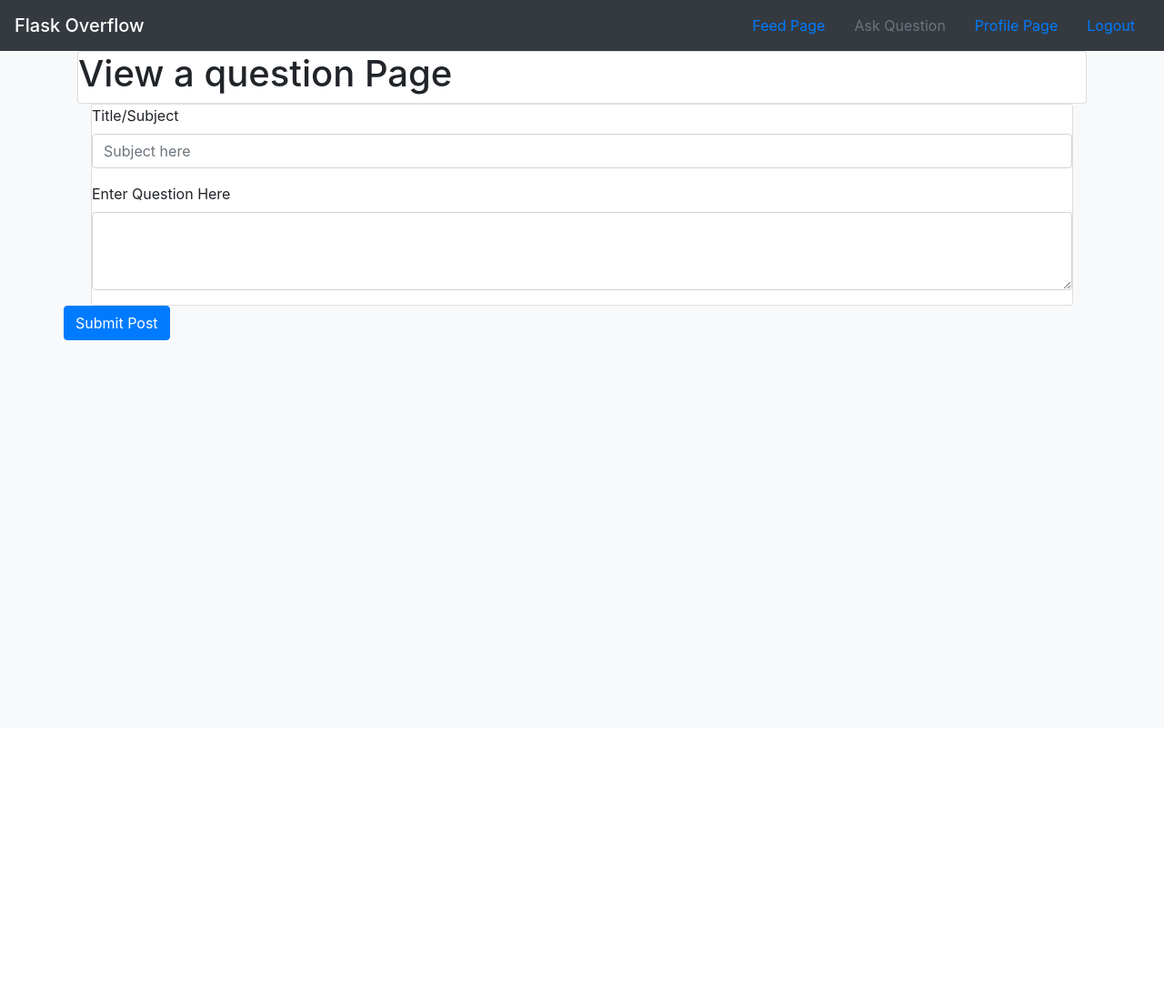
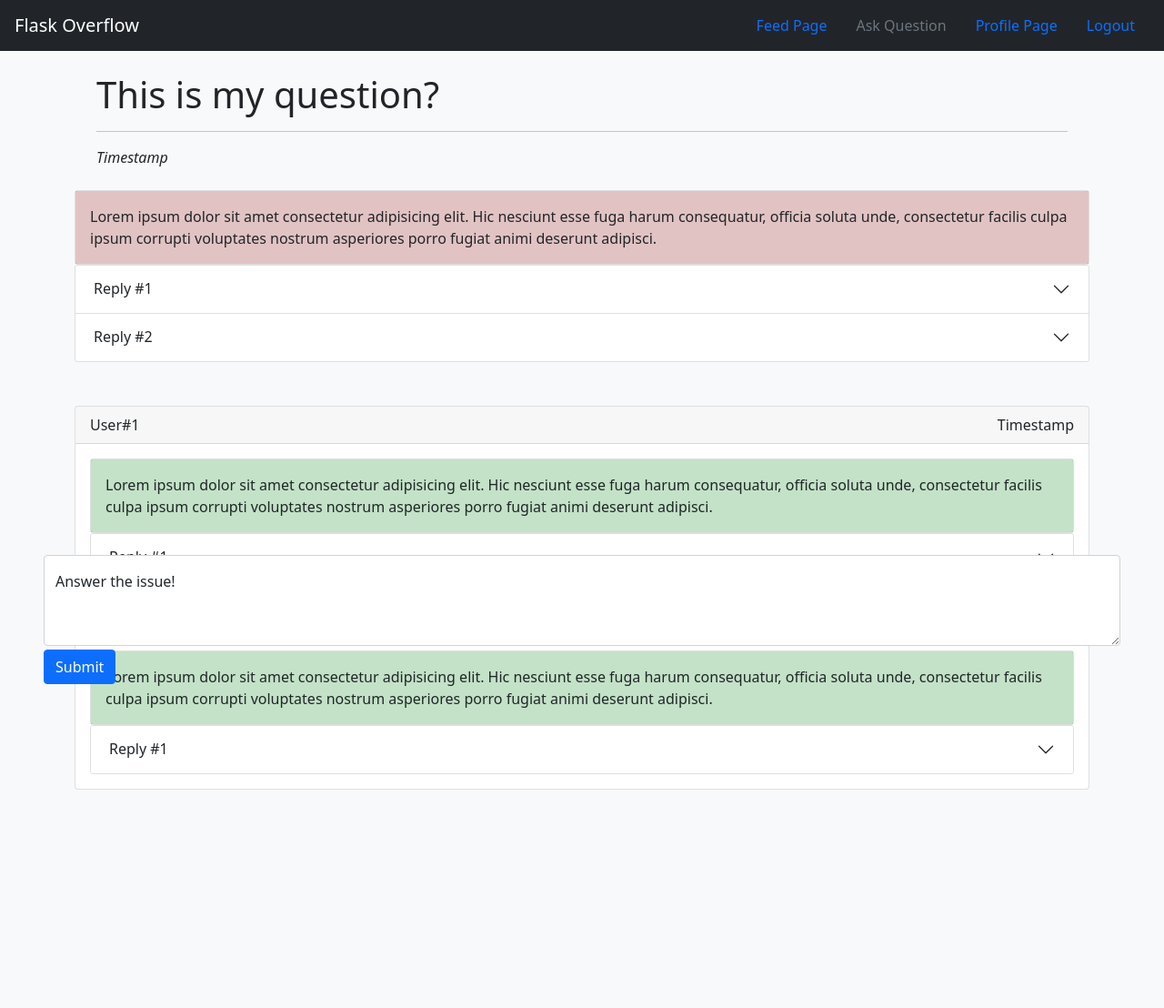
Before and after one commit to amill251/3155-Q-A-Project, a Flask app: template flask_app/templates/viewquestion.html in a window 1280 px wide. Shown: the top 1108 px of the page at 91% size. Before the commit the page ends 374 px from the top, so only its background shows below. Run offline with Flask 2, Linux system fonts and the light colour scheme; the template is opened without the code that fills it, so the values that code supplies are empty; some libraries are stand-ins or nearby versions.

Commit message:
created view-question page

```diff
--- a/flask_app/templates/viewquestion.html
+++ b/flask_app/templates/viewquestion.html
@@ -6,12 +6,23 @@
   <meta name="viewport" content="width=device-width, initial-scale=1.0">
   <meta http-equiv="X-UA-Compatible" content="ie=edge">
   <link rel="stylesheet" type="text/css" href="{{ url_for('static',filename='styles/feedstyle.css') }}">
-    <link rel="stylesheet" href="https://stackpath.bootstrapcdn.com/bootstrap/4.3.1/css/bootstrap.min.css" integrity="sha384-ggOyR0iXCbMQv3Xipma34MD+dH/1fQ784/j6cY/iJTQUOhcWr7x9JvoRxT2MZw1T" crossorigin="anonymous">
-    <script src="https://code.jquery.com/jquery-3.6.0.min.js" integrity="sha256-/xUj+3OJU5yExlq6GSYGSHk7tPXikynS7ogEvDej/m4=" crossorigin="anonymous"></script>
-    <script src="https://cdnjs.cloudflare.com/ajax/libs/popper.js/1.14.7/umd/popper.min.js" integrity="sha384-UO2eT0CpHqdSJQ6hJty5KVphtPhzWj9WO1clHTMGa3JDZwrnQq4sF86dIHNDz0W1" crossorigin="anonymous"></script>
-    <script src="https://stackpath.bootstrapcdn.com/bootstrap/4.3.1/js/bootstrap.min.js" integrity="sha384-JjSmVgyd0p3pXB1rRibZUAYoIIy6OrQ6VrjIEaFf/nJGzIxFDsf4x0xIM+B07jRM" crossorigin="anonymous"></script>
+  <link rel="stylesheet" href="https://stackpath.bootstrapcdn.com/bootstrap/4.3.1/css/bootstrap.min.css"
+    integrity="sha384-ggOyR0iXCbMQv3Xipma34MD+dH/1fQ784/j6cY/iJTQUOhcWr7x9JvoRxT2MZw1T" crossorigin="anonymous">
+  <script src="https://code.jquery.com/jquery-3.6.0.min.js"
+    integrity="sha256-/xUj+3OJU5yExlq6GSYGSHk7tPXikynS7ogEvDej/m4=" crossorigin="anonymous"></script>
+  <script src="https://cdnjs.cloudflare.com/ajax/libs/popper.js/1.14.7/umd/popper.min.js"
+    integrity="sha384-UO2eT0CpHqdSJQ6hJty5KVphtPhzWj9WO1clHTMGa3JDZwrnQq4sF86dIHNDz0W1"
+    crossorigin="anonymous"></script>
+  <script src="https://stackpath.bootstrapcdn.com/bootstrap/4.3.1/js/bootstrap.min.js"
+    integrity="sha384-JjSmVgyd0p3pXB1rRibZUAYoIIy6OrQ6VrjIEaFf/nJGzIxFDsf4x0xIM+B07jRM"
+    crossorigin="anonymous"></script>
   <script src="{{ url_for('static',filename='scripts/index.js') }}"></script>
   <script src="{{ url_for('static',filename='scripts/viewquestion.js') }}"></script>
+  <link href="https://cdn.jsdelivr.net/npm/bootstrap@5.1.3/dist/css/bootstrap.min.css" rel="stylesheet"
+    integrity="sha384-1BmE4kWBq78iYhFldvKuhfTAU6auU8tT94WrHftjDbrCEXSU1oBoqyl2QvZ6jIW3" crossorigin="anonymous">
+  <script src="https://cdn.jsdelivr.net/npm/bootstrap@5.1.3/dist/js/bootstrap.bundle.min.js"
+    integrity="sha384-ka7Sk0Gln4gmtz2MlQnikT1wXgYsOg+OMhuP+IlRH9sENBO0LRn5q+8nbTov4+1p"
+    crossorigin="anonymous"></script>
   <title>QnA Ask Question</title>
 </head>
 
@@ -33,29 +44,131 @@
       </li>
     </ul>
   </nav>
-    <div class="container">
+  <div class="container" style="margin-bottom: 20%;">
     <div class="justify-content-center">
       <div class="row">
         <div class="col-12">
-                  <div class="h-100px card">
-                      <h1>View a question Page</h1>
+          <div class="m-4">
+            <h1 class="question-title">This is my question?</h1>
+            <hr>
+            <span><em>Timestamp</em></span>
           </div>
-                  <div class="col-12">
-                    <div class="h-100px card">
-                        <form>
-                            <div class="form-group">
-                              <label for="title-subject-post">Title/Subject</label>
-                              <input class="form-control" id="title-subject-post" placeholder="Subject here">
+          <div class="card">
+            <div class="card-body" style="background-color: rgba(167, 73, 73, 0.329);">
+              Lorem ipsum dolor sit amet consectetur adipisicing elit. Hic nesciunt esse fuga harum consequatur, officia
+              soluta unde, consectetur facilis culpa ipsum corrupti voluptates nostrum asperiores porro fugiat animi
+              deserunt adipisci.
             </div>
-                            <div class="form-group">
-                              <label for="question-contents">Enter Question Here</label>
-                              <textarea class="form-control" id="question-contents" rows="3"></textarea>
           </div>
-                        </form>
+          <div class="accordion">
+            <div class="accordion-item">
+              <h2 class="accordion-header" id="flush-q-headingOne">
+                <button class="accordion-button collapsed" type="button" data-bs-toggle="collapse"
+                  data-bs-target="#flush-q-collapseOne">
+                  Reply #1
+                </button>
+              </h2>
+              <div id="flush-q-collapseOne" class="accordion-collapse collapse">
+                <div class="accordion-body">
+                  <p>Lorem ipsum dolor sit amet consectetur adipisicing elit. Possimus odit facere voluptatem esse
+                    expedita non odio voluptas quos dolore vel, eos unde, maxime sequi quisquam eligendi, cumque itaque
+                    officiis distinctio?</p>
                 </div>
               </div>
             </div>
-              <input class="btn btn-primary" type="submit" value="Submit Post" onclick="submitPost()">
+            <div class="accordion-item">
+              <h2 class="accordion-header" id="flush-q-headingTwo">
+                <button class="accordion-button collapsed" type="button" data-bs-toggle="collapse"
+                  data-bs-target="#flush-q-collapseTwo">
+                  Reply #2
+                </button>
+              </h2>
+              <div id="flush-q-collapseTwo" class="accordion-collapse collapse">
+                <div class="accordion-body">
+                  <p>Lorem ipsum dolor sit amet consectetur adipisicing elit. Possimus odit facere voluptatem esse
+                    expedita non odio voluptas quos dolore vel, eos unde, maxime sequi quisquam eligendi, cumque itaque
+                    officiis distinctio?</p>
+                </div>
+              </div>
+            </div>
+          </div>
+          <div class="mt-5">
+            <div class="card">
+              <div class="card-header">
+                <div class="row">
+                  <div class="col-8">User#1</div>
+                  <div class="col-4 text-end">Timestamp</div>
+                </div>
+              </div>
+              <div class="card-body">
+                <div class="card mt-0">
+                  <div class="card-body" style="background-color: rgba(73, 167, 86, 0.329);">
+                    Lorem ipsum dolor sit amet consectetur adipisicing elit. Hic nesciunt esse fuga harum consequatur,
+                    officia soluta unde, consectetur facilis culpa ipsum corrupti voluptates nostrum asperiores porro
+                    fugiat animi deserunt adipisci.
+                  </div>
+                </div>
+                <div class="accordion">
+                  <div class="accordion-item">
+                    <h2 class="accordion-header" id="flush-a-headingOne">
+                      <button class="accordion-button collapsed" type="button" data-bs-toggle="collapse"
+                        data-bs-target="#flush-a-collapseOne">
+                        Reply #1
+                      </button>
+                    </h2>
+                    <div id="flush-a-collapseOne" class="accordion-collapse collapse">
+                      <div class="accordion-body">
+                        <p>Lorem ipsum dolor sit amet consectetur adipisicing elit. Possimus odit facere voluptatem esse
+                          expedita non odio voluptas quos dolore vel, eos unde, maxime sequi quisquam eligendi, cumque
+                          itaque officiis distinctio?</p>
+                      </div>
+                    </div>
+                  </div>
+                </div>
+              </div>
+            </div>
+            <div class="card">
+              <div class="card-header">
+                <div class="row">
+                  <div class="col-8">User#2</div>
+                  <div class="col-4 text-end">Timestamp</div>
+                </div>
+              </div>
+              <div class="card-body">
+                <div class="card mt-0">
+                  <div class="card-body" style="background-color: rgba(73, 167, 86, 0.329);">
+                    Lorem ipsum dolor sit amet consectetur adipisicing elit. Hic nesciunt esse fuga harum consequatur,
+                    officia soluta unde, consectetur facilis culpa ipsum corrupti voluptates nostrum asperiores porro
+                    fugiat animi deserunt adipisci.
+                  </div>
+                </div>
+                <div class="accordion">
+                  <div class="accordion-item">
+                    <h2 class="accordion-header" id="flush-a-headingOne">
+                      <button class="accordion-button collapsed" type="button" data-bs-toggle="collapse"
+                        data-bs-target="#flush-a-collapseOne">
+                        Reply #1
+                      </button>
+                    </h2>
+                    <div id="flush-a-collapseOne" class="accordion-collapse collapse">
+                      <div class="accordion-body">
+                        <p>Lorem ipsum dolor sit amet consectetur adipisicing elit. Possimus odit facere voluptatem esse
+                          expedita non odio voluptas quos dolore vel, eos unde, maxime sequi quisquam eligendi, cumque
+                          itaque officiis distinctio?</p>
+                      </div>
+                    </div>
+                  </div>
+                </div>
+              </div>
+            </div>
+          </div>
+          <div class="fixed-bottom m-5">
+            <div class="form-floating">
+              <textarea class="form-control" placeholder="Answer me!" id="floatingTextarea2"
+                style="height: 100px"></textarea>
+              <label for="floatingTextarea2">Answer the issue!</label>
+              <button type="submit" class="btn btn-primary mt-1">Submit</button>
+            </div>
           </div>
         </div>
       </div>
```
Lines whose indentation alone changed are shown as unchanged.
